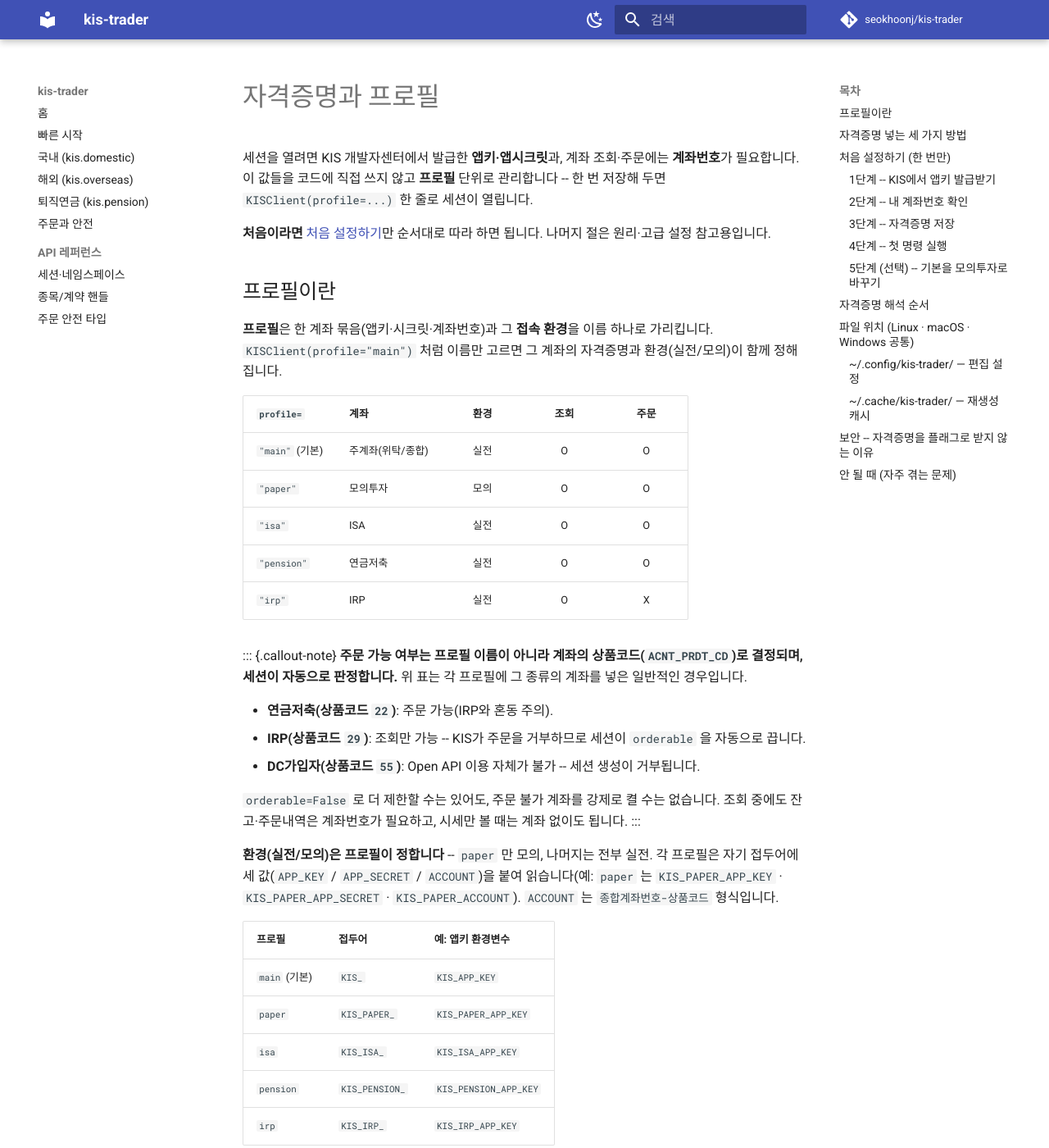
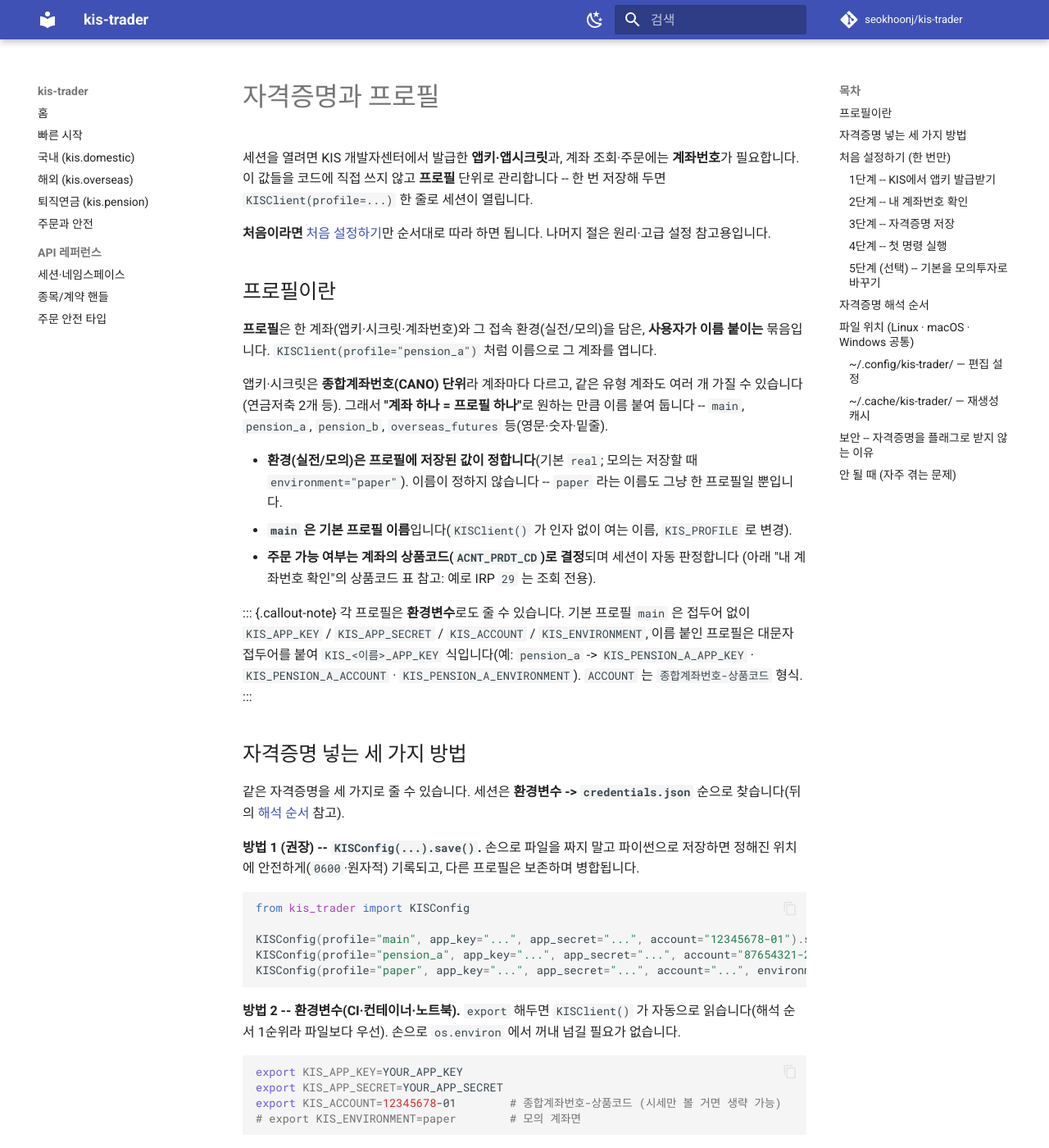
Before and after one commit to seokhoonj/kis-trader, an MkDocs documentation site: the page built from docs/configuration.md, in a window 1280 px wide and 1400 px high. Shown: the whole window at 82% size. Built offline with MkDocs 1.6.1 and Material for MkDocs 9.7.7, drawn with Linux system fonts in a browser that asks for light colours; comment, search, counter and statistics services are not loaded; some of the changed text lies outside the part shown.

Commit message:
docs: document free-form profiles and per-profile environment
Rework the credentials chapter for named profiles, the nested `credentials.json` layout,
the per-profile `environment` field, and the `KIS_<NAME>_*` environment-variable scheme.

````diff
--- a/docs/configuration.md
+++ b/docs/configuration.md
@@ -9,45 +9,30 @@
 
 ## 프로필이란
 
-**프로필**은 한 계좌 묶음(앱키·시크릿·계좌번호)과 그 **접속 환경**을 이름 하나로 가리킵니다.
-`KISClient(profile="main")` 처럼 이름만 고르면 그 계좌의 자격증명과 환경(실전/모의)이 함께 정해집니다.
+**프로필**은 한 계좌(앱키·시크릿·계좌번호)와 그 접속 환경(실전/모의)을 담은, **사용자가 이름 붙이는**
+묶음입니다. `KISClient(profile="pension_a")` 처럼 이름으로 그 계좌를 엽니다.
 
-| `profile=` | 계좌 | 환경 | 조회 | 주문 |
-|---|---|:--:|:--:|:--:|
-| `"main"` (기본) | 주계좌(위탁/종합) | 실전 | O | O |
-| `"paper"` | 모의투자 | 모의 | O | O |
-| `"isa"` | ISA | 실전 | O | O |
-| `"pension"` | 연금저축 | 실전 | O | O |
-| `"irp"` | IRP | 실전 | O | X |
+앱키·시크릿은 **종합계좌번호(CANO) 단위**라 계좌마다 다르고, 같은 유형 계좌도 여러 개 가질 수
+있습니다(연금저축 2개 등). 그래서 **"계좌 하나 = 프로필 하나"**로 원하는 만큼 이름 붙여 둡니다 --
+`main`, `pension_a`, `pension_b`, `overseas_futures` 등(영문·숫자·밑줄).
+
+- **환경(실전/모의)은 프로필에 저장된 값이 정합니다**(기본 `real`; 모의는 저장할 때
+  `environment="paper"`). 이름이 정하지 않습니다 -- `paper` 라는 이름도 그냥 한 프로필일 뿐입니다.
+- **`main` 은 기본 프로필 이름**입니다(`KISClient()` 가 인자 없이 여는 이름, `KIS_PROFILE` 로 변경).
+- **주문 가능 여부는 계좌의 상품코드(`ACNT_PRDT_CD`)로 결정**되며 세션이 자동 판정합니다
+  (아래 "내 계좌번호 확인"의 상품코드 표 참고: 예로 IRP `29` 는 조회 전용).
 
 ::: {.callout-note}
-**주문 가능 여부는 프로필 이름이 아니라 계좌의 상품코드(`ACNT_PRDT_CD`)로 결정되며, 세션이 자동으로
-판정합니다.** 위 표는 각 프로필에 그 종류의 계좌를 넣은 일반적인 경우입니다.
-
-- **연금저축(상품코드 `22`)**: 주문 가능(IRP와 혼동 주의).
-- **IRP(상품코드 `29`)**: 조회만 가능 -- KIS가 주문을 거부하므로 세션이 `orderable` 을 자동으로 끕니다.
-- **DC가입자(상품코드 `55`)**: Open API 이용 자체가 불가 -- 세션 생성이 거부됩니다.
-
-`orderable=False` 로 더 제한할 수는 있어도, 주문 불가 계좌를 강제로 켤 수는 없습니다. 조회 중에도
-잔고·주문내역은 계좌번호가 필요하고, 시세만 볼 때는 계좌 없이도 됩니다.
+각 프로필은 **환경변수**로도 줄 수 있습니다. 기본 프로필 `main` 은 접두어 없이
+`KIS_APP_KEY` / `KIS_APP_SECRET` / `KIS_ACCOUNT` / `KIS_ENVIRONMENT`, 이름 붙인 프로필은 대문자
+접두어를 붙여 `KIS_<이름>_APP_KEY` 식입니다(예: `pension_a` -> `KIS_PENSION_A_APP_KEY` ·
+`KIS_PENSION_A_ACCOUNT` · `KIS_PENSION_A_ENVIRONMENT`). `ACCOUNT` 는 `종합계좌번호-상품코드` 형식.
 :::
-
-**환경(실전/모의)은 프로필이 정합니다** -- `paper` 만 모의, 나머지는 전부 실전. 각 프로필은 자기
-접두어에 세 값(`APP_KEY` / `APP_SECRET` / `ACCOUNT`)을 붙여 읽습니다(예: `paper` 는 `KIS_PAPER_APP_KEY`
-· `KIS_PAPER_APP_SECRET` · `KIS_PAPER_ACCOUNT`). `ACCOUNT` 는 `종합계좌번호-상품코드` 형식입니다.
-
-| 프로필 | 접두어 | 예: 앱키 환경변수 |
-|---|---|---|
-| `main` (기본) | `KIS_` | `KIS_APP_KEY` |
-| `paper` | `KIS_PAPER_` | `KIS_PAPER_APP_KEY` |
-| `isa` | `KIS_ISA_` | `KIS_ISA_APP_KEY` |
-| `pension` | `KIS_PENSION_` | `KIS_PENSION_APP_KEY` |
-| `irp` | `KIS_IRP_` | `KIS_IRP_APP_KEY` |
 
 ## 자격증명 넣는 세 가지 방법
 
-같은 자격증명을 세 가지로 줄 수 있습니다. 세션은 **환경변수 -> `credentials.json` -> `config.toml`**
-순으로 찾습니다(뒤의 [해석 순서](#자격증명-해석-순서) 참고).
+같은 자격증명을 세 가지로 줄 수 있습니다. 세션은 **환경변수 -> `credentials.json`** 순으로
+찾습니다(뒤의 [해석 순서](#자격증명-해석-순서) 참고).
 
 **방법 1 (권장) -- `KISConfig(...).save()`.** 손으로 파일을 짜지 말고 파이썬으로 저장하면 정해진
 위치에 안전하게(`0600`·원자적) 기록되고, 다른 프로필은 보존하며 병합됩니다.
@@ -56,7 +41,8 @@
 from kis_trader import KISConfig
 
 KISConfig(profile="main", app_key="...", app_secret="...", account="12345678-01").save()
-KISConfig(profile="paper", app_key="...", app_secret="...", account="12345678-01").save()  # 모의도 쓰면
+KISConfig(profile="pension_a", app_key="...", app_secret="...", account="87654321-22").save()  # 다른 계좌
+KISConfig(profile="paper", app_key="...", app_secret="...", account="...", environment="paper").save()  # 모의
 ```
 
 **방법 2 -- 환경변수(CI·컨테이너·노트북).** `export` 해두면 `KISClient()` 가 자동으로 읽습니다(해석
@@ -65,17 +51,19 @@ KISConfig(profile="paper", app_key="...", app_secret="...", account="12345678-01
 ```bash
 export KIS_APP_KEY=YOUR_APP_KEY
 export KIS_APP_SECRET=YOUR_APP_SECRET
-export KIS_ACCOUNT=12345678-01    # 종합계좌번호-상품코드 (시세만 볼 거면 생략 가능)
+export KIS_ACCOUNT=12345678-01        # 종합계좌번호-상품코드 (시세만 볼 거면 생략 가능)
+# export KIS_ENVIRONMENT=paper        # 모의 계좌면
 ```
 
 **방법 3 -- 값 직접 전달.** 파일·환경변수를 안 쓰고 코드에서 바로 넘깁니다(이 경우 파일을 읽지 않음).
 
 ```python
-kis = KISClient(app_key="...", app_secret="...", account="12345678-01")
+kis = KISClient(app_key="...", app_secret="...", account="12345678-01")                 # 실전
+kis = KISClient(app_key="...", app_secret="...", account="...", environment="paper")    # 모의
 ```
 
-세션·CLI 여는 법은 [빠른 시작](quickstart.md) 참고. CLI는 `--profile` 하나가 계좌와 환경을 모두
-정합니다(`kis --profile paper stock quote 005930`).
+세션·CLI 여는 법은 [빠른 시작](quickstart.md) 참고. CLI는 `--profile` 로 어느 계좌·환경을 쓸지
+정합니다(환경은 그 프로필에 저장된 값). 예: `kis --profile pension_a account balance`.
 
 ## 처음 설정하기 (한 번만)
 
@@ -139,14 +127,18 @@ notepad $HOME\.config\kis-trader\credentials.json    # 메모장 열림 -> 붙
 
 ```json
 {
-  "KIS_APP_KEY": "여기에_실전_APP_KEY",
-  "KIS_APP_SECRET": "여기에_실전_APP_SECRET",
-  "KIS_ACCOUNT": "12345678-01"
+  "main": {
+    "app_key": "여기에_실전_APP_KEY",
+    "app_secret": "여기에_실전_APP_SECRET",
+    "account": "12345678-01",
+    "environment": "real"
+  }
 }
 ```
 
-모의투자도 쓰려면 같은 파일에 `KIS_PAPER_APP_KEY` / `KIS_PAPER_APP_SECRET` / `KIS_PAPER_ACCOUNT` 를
-**추가**하면 됩니다(아래 "파일 위치" 절의 전체 예시 참고).
+계좌를 더 쓰려면 같은 파일에 프로필을 **추가**합니다 -- 원하는 이름(`pension_a`, `paper` 등)으로
+같은 모양의 객체를 넣으면 됩니다. 모의투자 프로필은 `"environment": "paper"` 로 둡니다(아래
+"파일 위치" 절의 전체 예시 참고).
 
 ::: {.callout-warning}
 JSON은 **쉼표·따옴표**가 하나라도 틀리면 안 읽힙니다. 마지막 항목 뒤에는 쉼표를 붙이지 마세요.
@@ -179,12 +171,10 @@ Windows(PowerShell)는 `setx KIS_PROFILE paper` 후 새 창을 여세요.
 
 ## 자격증명 해석 순서
 
-세션(`KISClient`)이 프로필의 자격증명을 다음 순서로 찾습니다. 앞에서 찾으면 뒤는 보지 않습니다.
+세션(`KISClient`)이 프로필의 각 값을 다음 순서로 찾습니다. 앞에서 찾으면 뒤는 보지 않습니다.
 
-1. **환경변수** -- 예: `KIS_APP_KEY`.
+1. **환경변수** -- 프로필 접두어를 붙인 키(예: `KIS_APP_KEY`, `KIS_PENSION_A_APP_KEY`).
 2. **`credentials.json`** -- 설정 디렉터리의 시크릿 파일(`KISConfig(...).save()` 가 기록).
-3. **`config.toml`** -- 설정 디렉터리의 낮은 우선순위 폴백. 주로 비밀이 아닌 설정을 두지만
-   자격증명도 여기서 폴백으로 읽히므로, 값을 넣는다면 `credentials.json` 과 같이 `0600` 으로 보호하세요.
 
 환경변수가 파일보다 우선하므로, CI·컨테이너에서는 환경변수로 덮어쓰고 개인 머신에서는 파일을
 쓰는 식으로 섞을 수 있습니다. 일부만 직접 넘기면 **빠진 값만** 저장분에서 채웁니다. 값은 화면·로그·
@@ -213,20 +203,17 @@ Windows(PowerShell)는 `setx KIS_PROFILE paper` 후 새 창을 여세요.
 
 ### `~/.config/kis-trader/` — 편집 설정
 
-- **`credentials.json`** -- 시크릿(앱키·시크릿·계좌번호). 프로필 접두어별 키를 한 파일에 담습니다.
+- **`credentials.json`** -- 시크릿(앱키·시크릿·계좌번호). 프로필별 객체를 한 파일에 담습니다.
   파일 권한은 `0600`(소유자만 읽기)로 두세요.
 
   ```json
   {
-    "KIS_APP_KEY": "...",        "KIS_APP_SECRET": "...",        "KIS_ACCOUNT": "12345678-01",
-    "KIS_PAPER_APP_KEY": "...",  "KIS_PAPER_APP_SECRET": "...",  "KIS_PAPER_ACCOUNT": "12345678-01",
-    "KIS_ISA_APP_KEY": "...",    "KIS_ISA_APP_SECRET": "...",    "KIS_ISA_ACCOUNT": "..."
+    "main":      {"app_key": "...", "app_secret": "...", "account": "12345678-01", "environment": "real"},
+    "pension_a": {"app_key": "...", "app_secret": "...", "account": "87654321-22", "environment": "real"},
+    "pension_b": {"app_key": "...", "app_secret": "...", "account": "11112222-22", "environment": "real"},
+    "paper":     {"app_key": "...", "app_secret": "...", "account": "...",         "environment": "paper"}
   }
   ```
-
-- **`config.toml`** -- 낮은 우선순위 폴백(주로 비밀 아닌 설정, 단 자격증명 폴백으로도 읽힘 ->
-  값을 넣으면 `0600`). 파일이 있는데 읽거나 파싱할 수 없으면, 있는 자격증명을 '없음'으로 오진하지
-  않도록 오류로 닫습니다.
 
 ### `~/.cache/kis-trader/` — 재생성 캐시
 
````
